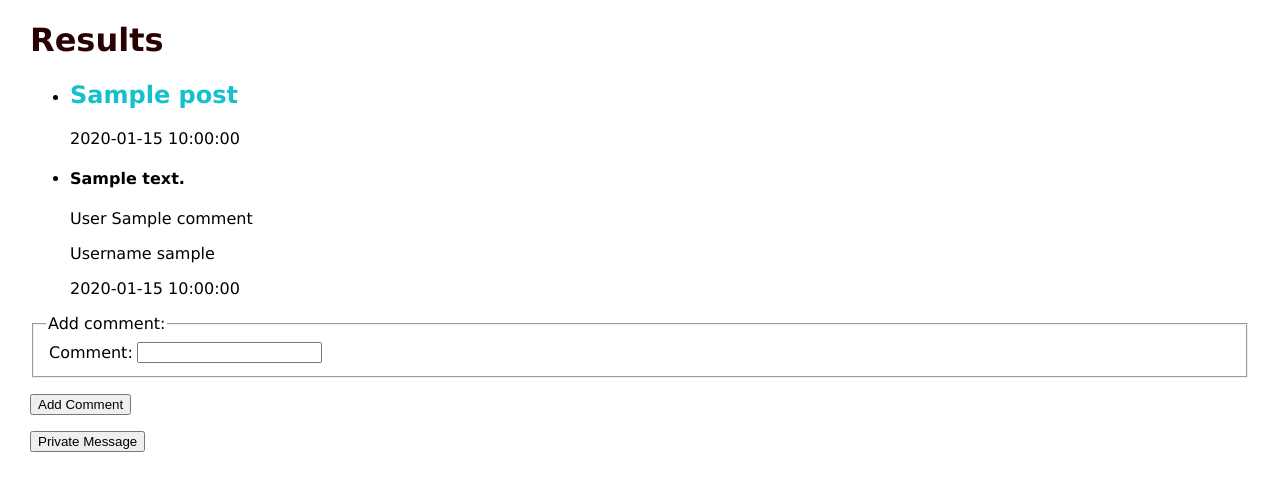
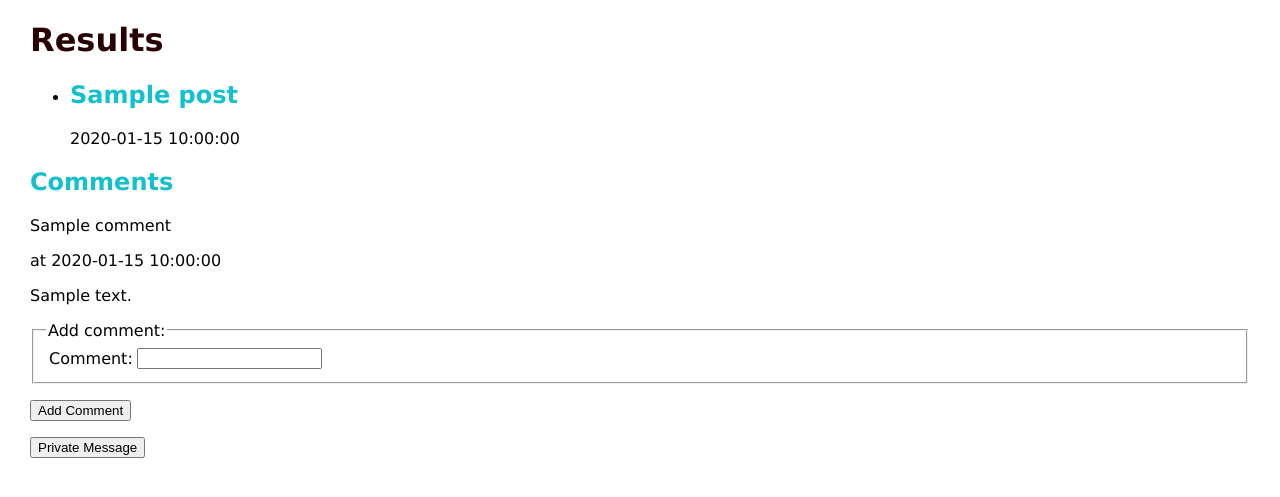
Before and after one commit to tumichelle/SunshareCS304FinalProject, a Flask app: template beta/templates/post.html in a window 1280 px wide. Shown: the part 77-574 px from the top of the page. Run offline with Flask 2, Linux system fonts and the light colour scheme; the visitor is signed in with stand-in values (Sample User, id 1); the template is opened without the code that fills it: most values are stand-ins (such as "Sample title", 1, 10 or a date in 2020).

Commit message:
new comment style

```diff
--- a/beta/templates/feed.html
+++ b/beta/templates/feed.html
@@ -5,7 +5,7 @@
     <form method="POST" action="{{url_for('search')}}">
         <!-- <label for='search-term'>Search:</label> -->
         <input id='search-term' name="search-term">
-        <input type="submit" name="submit-btn" value="search!">
+        <input class="button" type="submit" name="submit-btn" value="search!">
         <p>OR
         <select id="item_type" name="item_type">
             <option value="seeds">Seeds</option>
@@ -13,7 +13,7 @@
             <option value="tools">Tools</option>
             <option value="other">Other</option>
         </select>
-        <input type="submit" name="submit-btn" value="filter!"></p>
+        <input class="button" type="submit" name="submit-btn" value="filter!"></p>
     </form>
 </div>
 
--- a/beta/templates/post.html
+++ b/beta/templates/post.html
@@ -4,7 +4,8 @@
 <h1>Results</h1>
 
 <ul>
-    <li><h2>{{post['title']}}</h2>
+    <li>
+        <h2>{{post['title']}}</h2>
         <p>{{post['timestamp']}}</p>
     </li>
 
@@ -21,16 +22,37 @@
     {%endfor%}
 </ul>
 
-<ul>
+<h2> Comments </h2>
+
 {% for comment in comments %}
-    <li>
-        <h4>{{comment['text']}}</h4>
-        <p>User {{comment['name']}}</p>
-        <p>Username {{comment['username']}}</p>
-        <p>{{comment['timestamp']}}</p>
-    </li>
+
+<div class="comment">
+
+    <!-- Comment heading start -->
+    <div class="comment-heading">
+
+        <!-- Comment info (author, # of votes, time added) start -->
+        <div class="comment-info">
+            <div class="comment-author">
+                {{comment['name']}}
+            </div>
+            <p>at {{comment['timestamp']}}</p>
+        </div>
+        <!-- Comment info (author, # of votes, time added) end -->
+    </div>
+    <!-- Comment heading end -->
+
+    <!-- Comment body start -->
+    <div class="comment-body">
+        <p>
+            {{comment['text']}}
+        </p>
+    </div>
+    <!-- Comment body end -->
+
+</div>
+
 {%endfor%}
-</ul>
 
 
 <form method="POST" action="{{url_for('post_details', post_id=post['post_id'])}}">
@@ -40,17 +62,19 @@
         <table>
             <!-- <tr><td><label for="user_id">User ID:</label></td>
         <td><input id="user_id" type="text" name="user_id"></td></tr> -->
-    <tr><td><label for="comment">Comment:</label></td>
-        <td><input id="comment" type="text" name="comment"></td></tr>
+            <tr>
+                <td><label for="comment">Comment:</label></td>
+                <td><input id="comment" type="text" name="comment"></td>
+            </tr>
         </table>
     </fieldset>
 
-    <p> <input class = button type='submit' value='Add Comment'> </p>
+    <p> <input class=button type='submit' value='Add Comment'> </p>
 
 </form>
 
 <a href="{{url_for('message_details', sender_id=sender_id, receiver_id=post['user_id'])}}">
-    <input class = button type='button' value='Private Message'>
+    <input class=button type='button' value='Private Message'>
 </a>
 
 
```
Lines whose indentation alone changed are shown as unchanged.
